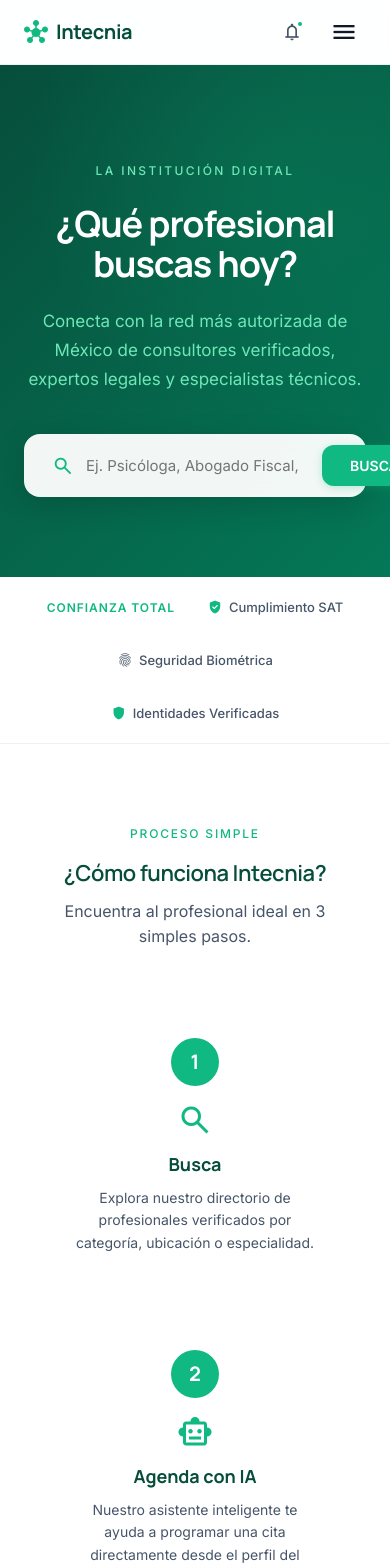
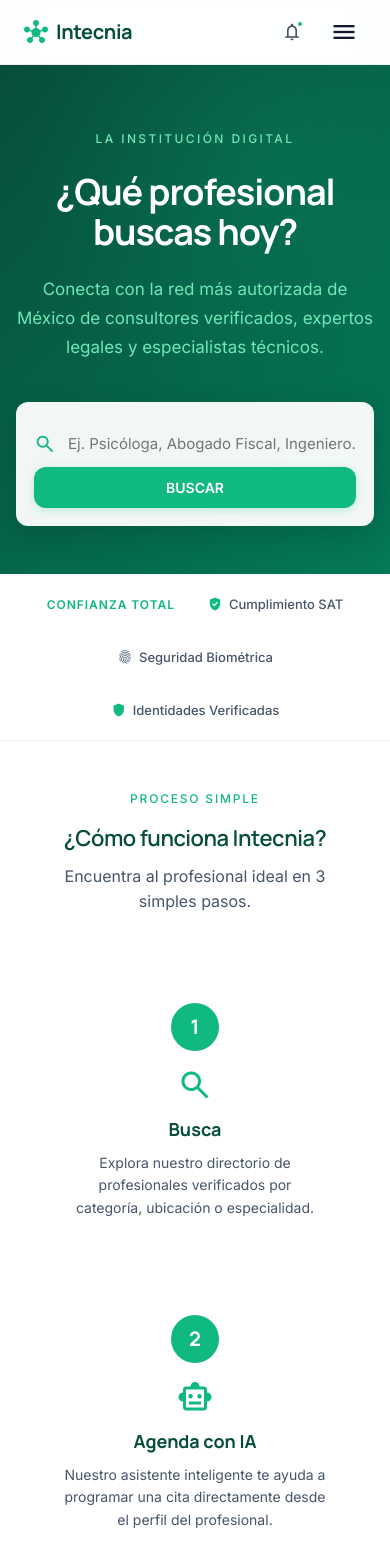
Before and after one commit to DORMAMMUJR/stitch_mexico_service_marketplace, a React (Vite) app in the folder app/: page / in a window 390 px wide. Shown: the top 1568 px of the page. Built offline with nearby package versions, Linux system fonts and the light colour scheme.

Commit message:
style: optimize responsive layouts for mobile and desktop

```diff
--- a/app/src/pages/HomePage.jsx
+++ b/app/src/pages/HomePage.jsx
@@ -28,8 +28,7 @@
           Conecta con la red más autorizada de México de consultores verificados, expertos legales y especialistas técnicos.
         </p>
 
-        {/* Search Bar - Real Form */}
-        <form onSubmit={handleSearch} className="hero-search-container animate-in stagger-4" style={{ maxWidth: '600px', margin: '0 auto', borderRadius: 'var(--radius-xl)', padding: '0.375rem', display: 'flex', alignItems: 'center' }}>
+        <form onSubmit={handleSearch} className="hero-search-container animate-in stagger-4" style={{ maxWidth: '600px', margin: '0 auto', borderRadius: 'var(--radius-xl)', padding: '0.375rem' }}>
           <div style={{ display: 'flex', alignItems: 'center', gap: '0.75rem', flex: 1, padding: '0 1.25rem' }}>
             <span className="material-symbols-outlined" style={{ color: 'var(--secondary)', fontSize: '22px' }}>search</span>
             <input
--- a/app/src/pages/IntecniaProfilePage.jsx
+++ b/app/src/pages/IntecniaProfilePage.jsx
@@ -73,7 +73,7 @@
           <div className="card animate-in stagger-2" style={{ padding: '2rem', marginBottom: '1.5rem' }}>
             <h2 className="text-headline-md" style={{ color: 'var(--primary)', marginBottom: '1rem', fontSize: '1.25rem' }}>Sobre Mí</h2>
             <p style={{ color: 'var(--on-surface-variant)', lineHeight: 1.8, marginBottom: '2rem' }}>{prof.bio}</p>
-            <div style={{ display: 'grid', gridTemplateColumns: 'repeat(4,1fr)', gap: '1.5rem' }}>
+            <div className="grid-4">
               {[
                 { val: prof.yearsExp, label: 'AÑOS EXP.' },
                 { val: prof.projectsCount, label: 'PROYECTOS' },
@@ -123,7 +123,7 @@
           {/* Portfolio */}
           <div className="card animate-in stagger-4" style={{ padding: '2rem', marginBottom: '1.5rem' }}>
             <h2 style={{ fontFamily: 'Manrope', fontWeight: 700, fontSize: '1.25rem', color: 'var(--primary)', marginBottom: '1.25rem' }}>Portafolio y Experiencia</h2>
-            <div style={{ display: 'grid', gridTemplateColumns: '1fr 1fr', gap: '1rem' }}>
+            <div className="grid-2">
               {[
                 { img: 'https://images.unsplash.com/photo-1573497620053-ea5300f94f21?w=400&h=250&fit=crop', label: 'Terapia de Pareja', sub: '120+ sesiones realizadas' },
                 { img: 'https://images.unsplash.com/photo-1544027993-37dbfe43562a?w=400&h=250&fit=crop', label: 'Adolescentes', sub: '85+ pacientes atendidos' },
--- a/app/src/pages/VerificationPage.jsx
+++ b/app/src/pages/VerificationPage.jsx
@@ -56,7 +56,7 @@
           ))}
         </div>
 
-        <div style={{ display: 'grid', gridTemplateColumns: '1fr 320px', gap: '2rem' }}>
+        <div className="grid-sidebar-right">
           {/* Left Column */}
           <div style={{ display: 'flex', flexDirection: 'column', gap: '2rem' }}>
             {/* Biometric Identity */}
@@ -70,7 +70,7 @@
                 </div>
               </div>
               <p style={{ color: 'var(--on-surface-variant)', fontSize: '0.875rem', marginBottom: '1.5rem' }}>Utilizamos tecnología de grado bancario para validar su identidad mediante reconocimiento facial y cotejo de INE/Pasaporte.</p>
-              <div style={{ display: 'grid', gridTemplateColumns: '1fr 1fr', gap: '1rem' }}>
+              <div className="grid-2">
                 <div style={{ background: 'var(--surface-container-low)', borderRadius: 'var(--radius-lg)', padding: '1.25rem', textAlign: 'center' }}>
                   <span className="material-symbols-outlined" style={{ fontSize: '28px', color: 'var(--primary)', marginBottom: '0.5rem', display: 'block' }}>badge</span>
                   <p style={{ fontWeight: 500, fontSize: '0.875rem', marginBottom: '0.25rem' }}>INE / Pasaporte</p>
--- a/app/src/style.css
+++ b/app/src/style.css
@@ -495,6 +495,13 @@
 .layout-bento { display: grid; grid-template-columns: 2fr 1fr; gap: 1.5rem; }
 .dashboard-header-actions { display: flex; gap: 0.75rem; }
 
+/* Responsive Grid Utilities */
+.grid-2 { display: grid; grid-template-columns: repeat(2, 1fr); gap: 1rem; }
+.grid-4 { display: grid; grid-template-columns: repeat(4, 1fr); gap: 1.5rem; }
+.grid-sidebar-right { display: grid; grid-template-columns: 1fr 320px; gap: 2rem; }
+.flex-row-mobile-col { display: flex; flex-direction: row; gap: 1rem; }
+.flex-wrap-center { display: flex; flex-wrap: wrap; align-items: center; gap: 1rem; }
+
 /* ── Responsive ── */
 @media (max-width: 1024px) {
   .sidebar { display: none; }
@@ -505,12 +512,34 @@
   .hide-mobile { display: none !important; }
   .hamburger-btn { display: block; }
 }
+
 @media (max-width: 768px) {
   .text-display-lg { font-size: 2rem; }
   .text-headline-md { font-size: 1.375rem; }
   .dashboard-main { padding: 1.5rem; }
   .layout-profile { padding: 1rem 1rem 3rem; }
   .chat-sticky-desktop { position: static !important; height: auto !important; min-height: 400px; }
+
+  /* Grid Overrides for Mobile */
+  .grid-2 { grid-template-columns: 1fr; }
+  .grid-4 { grid-template-columns: repeat(2, 1fr); gap: 1rem; }
+  .grid-sidebar-right { grid-template-columns: 1fr; }
+  .flex-row-mobile-col { flex-direction: column; }
+
+  /* Container Overrides */
+  .container { padding: 0 1rem; }
+  section[style*="padding: 5rem 1.5rem"] { padding: 3rem 1rem !important; }
+  section[style*="padding: '5rem 1.5rem'"] { padding: 3rem 1rem !important; }
+
+  /* Hero Section Overrides */
+  .hero-gradient[style] { padding: 4rem 1rem 3rem !important; }
+  .hero-search-container { flex-direction: column; border-radius: var(--radius-lg) !important; padding: 1rem !important; gap: 0.75rem; }
+  .hero-search-container > div { padding: 0 !important; width: 100%; }
+  .hero-search-container input { width: 100%; text-align: center; }
+  .hero-search-container .btn { width: 100%; justify-content: center; }
+
+  /* Footer */
+  .footer { padding: 2rem 1rem; }
 }
 
 /* ── Utility ── */
```
